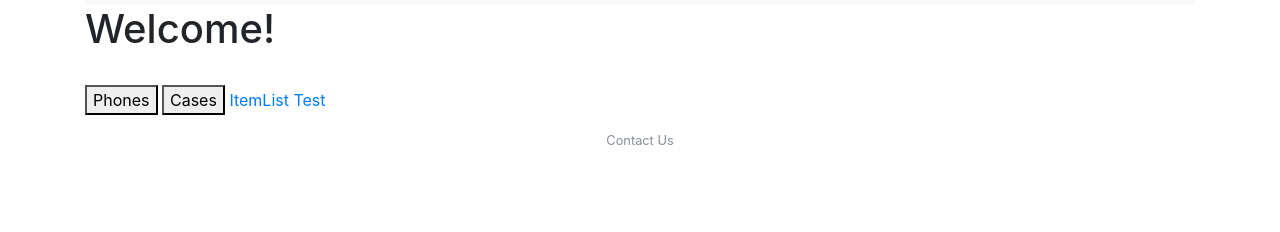
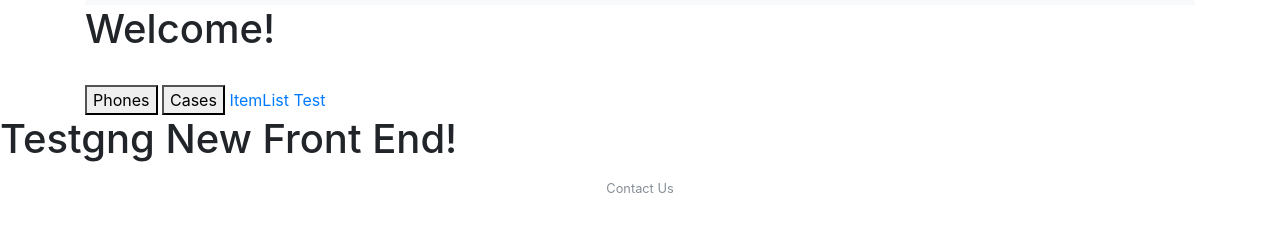
Before and after one commit to ronniergz/e-quip, a website: page index.html in a window 1280 px wide. Shown: the part 70-302 px from the top of the page. Drawn offline with nearby package versions, Linux system fonts and the light colour scheme; some packages are replaced by stand-ins of ours; no server answers; a script that the page names is missing.

```diff
--- a/index.html
+++ b/index.html
@@ -17,6 +17,8 @@
          <!-- Item List -->
         <div ng-view></div>
     </div>
+
+    <h1>Testgng New Front End!</h1>
 
     <footer class="footer">
         <div class="container">
```
